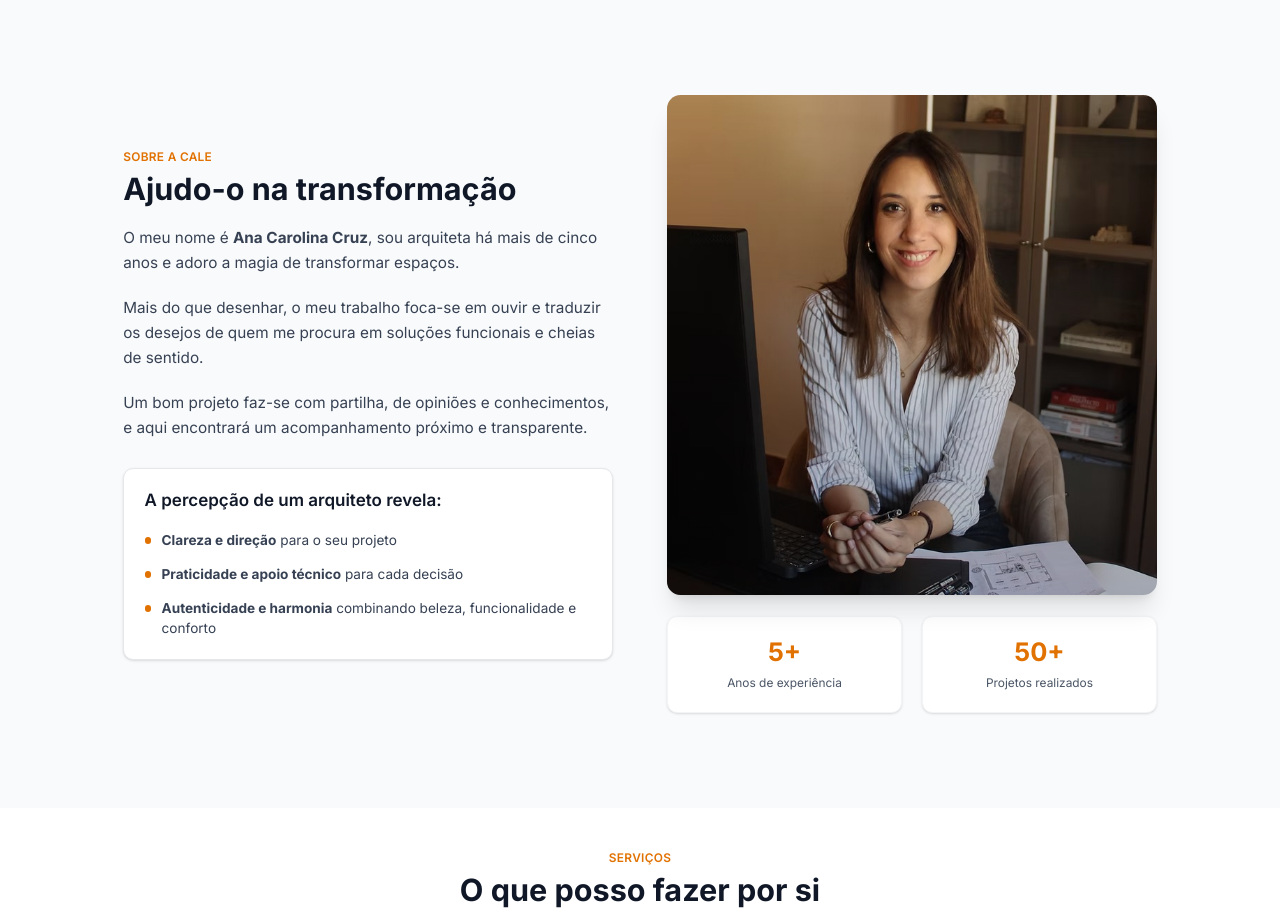
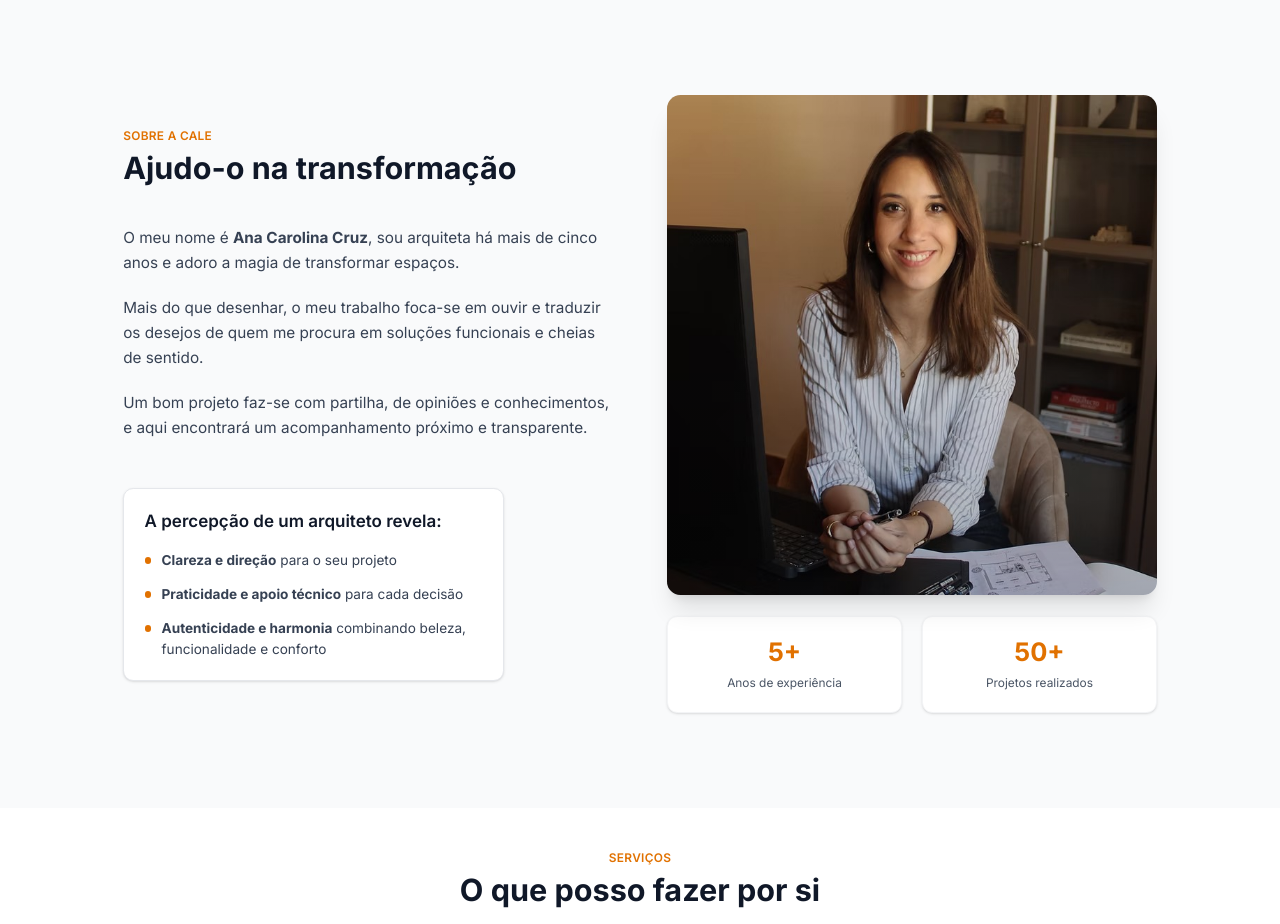
Before and after one commit to NMWBased/CALE, a Next.js app: page / in a window 1280 px wide. Shown: the part 800-1724 px from the top of the page. Built offline with nearby package versions, Linux system fonts and the light colour scheme; a web font is replaced by a local one.

Commit message:
estelizaçao

```diff
--- a/src/components/AboutSection.tsx
+++ b/src/components/AboutSection.tsx
@@ -12,7 +12,7 @@ export default function AboutSection() {
         <div className="grid lg:grid-cols-2 gap-16 items-center">
           {/* Text Content */}
           <motion.div
-            className="space-y-6"
+            className="space-y-6 text-center lg:text-left flex flex-col items-center lg:items-start"
             animate={controls}
             initial="hidden"
             variants={fadeInLeft}
@@ -48,7 +48,7 @@ export default function AboutSection() {
             </motion.p>
 
             <motion.div
-              className="bg-white p-6 rounded-xl shadow-sm border border-gray-200 mt-8"
+              className="bg-white p-6 rounded-xl shadow-sm border border-gray-200 mt-8 text-left mx-auto lg:mx-0 max-w-md w-full"
               variants={fadeInUp}
             >
               <h4 className="text-xl font-semibold text-gray-900 mb-5">
```
